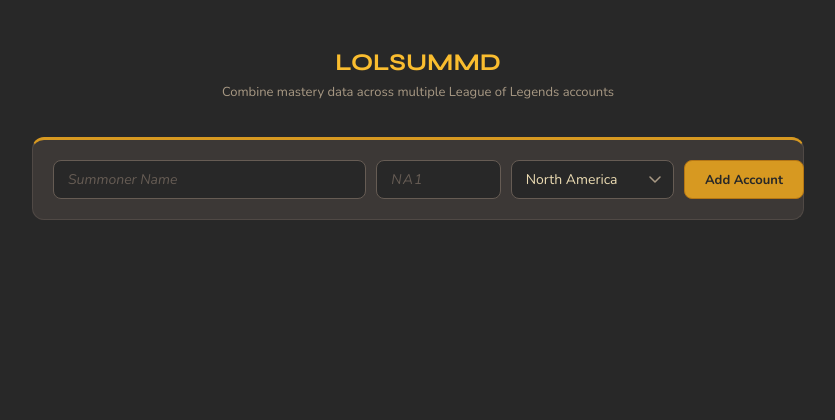
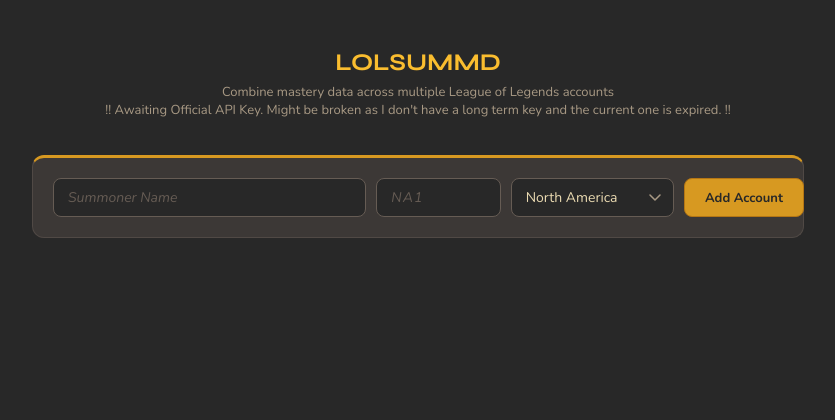
Before and after one commit to hutnerr/lolsummd, a Flask app: page / in a window 1280 px wide. Shown: the top 420 px of the page, without its empty margins (222-1057 px from the left). Run offline with Flask 3, Linux system fonts and the light colour scheme.

Commit message:
added alert note

```diff
--- a/templates/index.html
+++ b/templates/index.html
@@ -5,6 +5,7 @@
 <div class="page-heading">
   <h2>lolsummd</h2>
   <p>Combine mastery data across multiple League of Legends accounts</p>
+  <p>!! Awaiting Official API Key. Might be broken as I don't have a long term key and the current one is expired. !!</p>
 </div>
 
 <!-- Add Account Form -->
```
